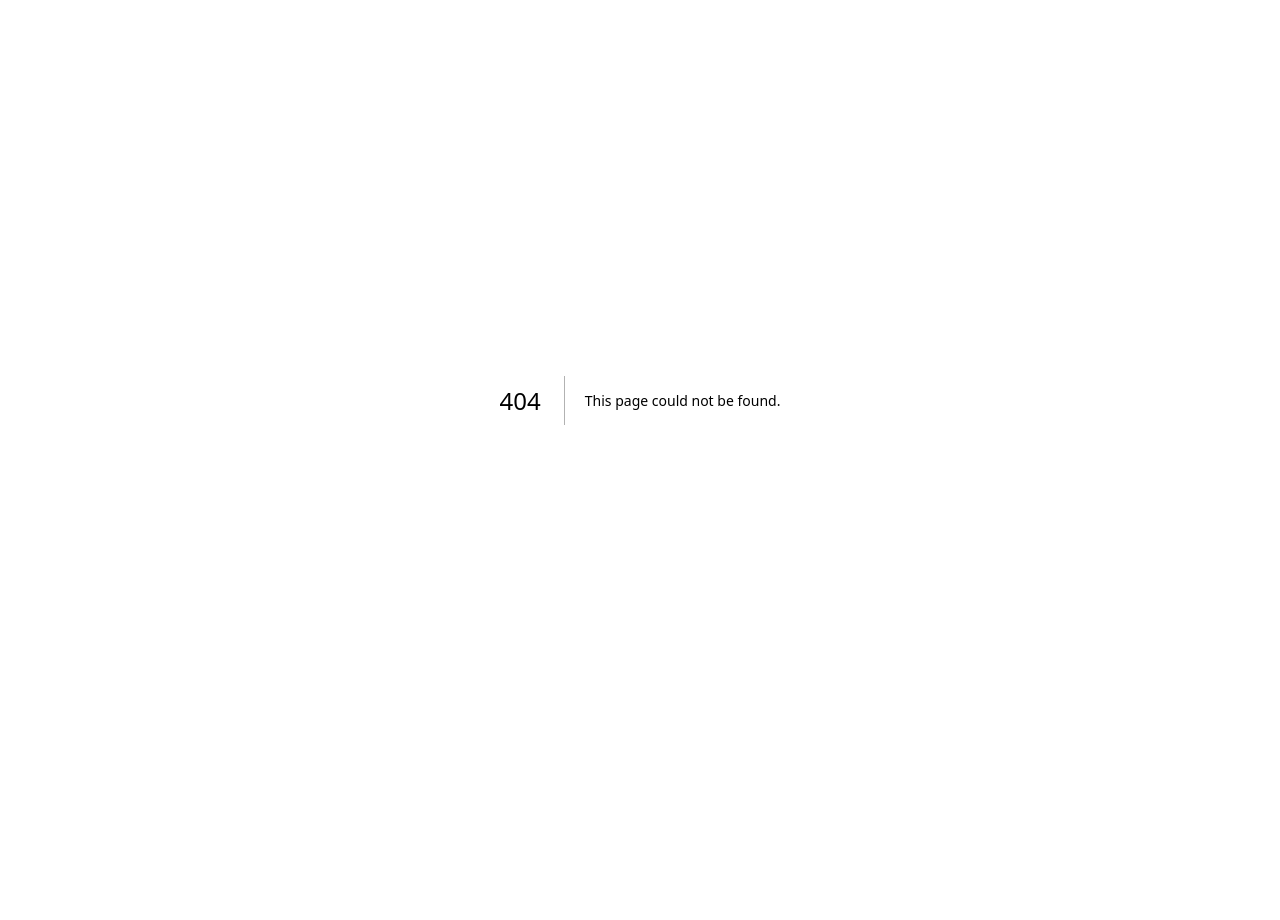
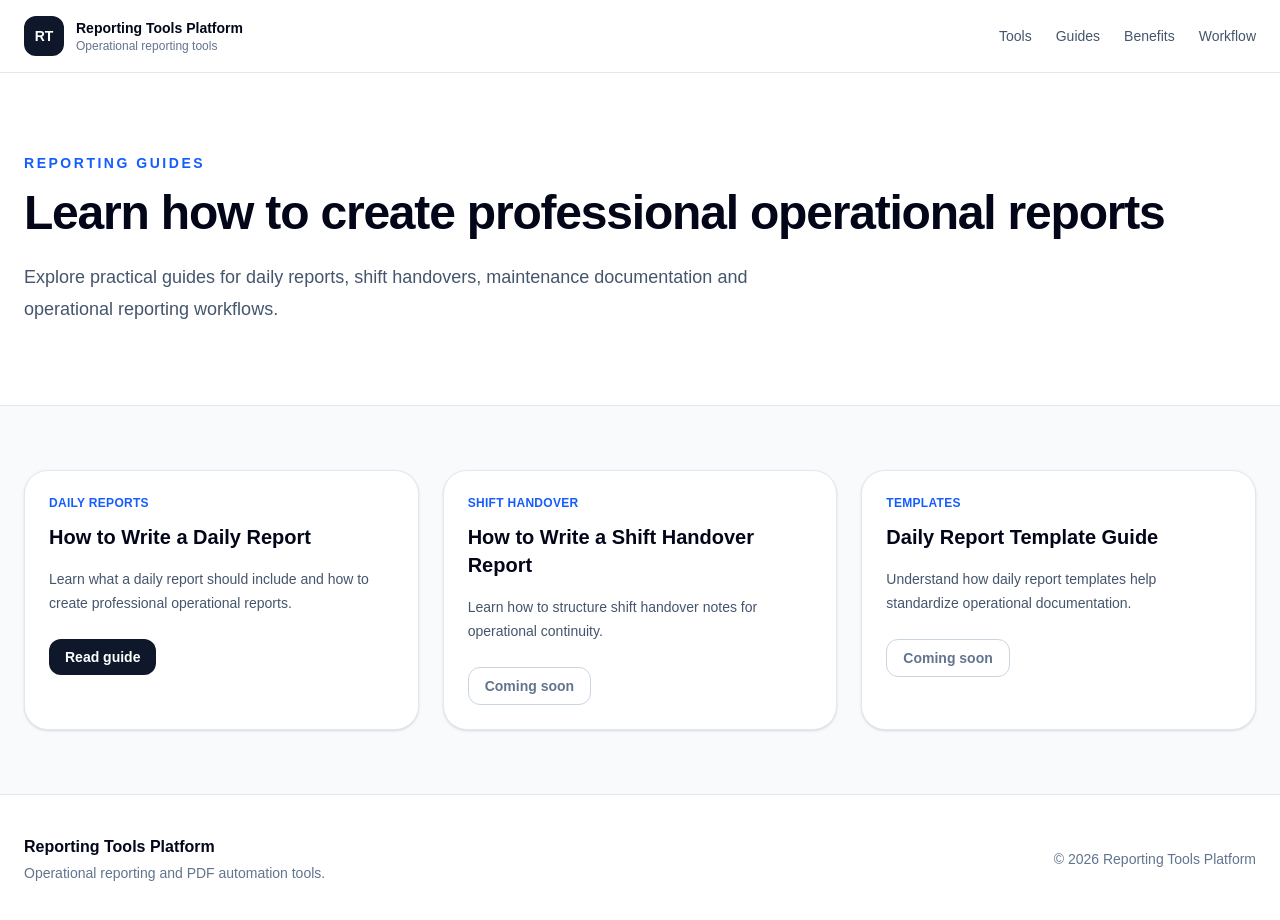
Before and after one commit to kike-Pinto/reporting-tools-platform, a Next.js app: page /guides in a window 1280 px wide. Before the commit this address had no page. Shown: the top 920 px of the page. Before the commit the page ends 800 px from the top, so only its background shows below. Built offline with nearby package versions, Linux system fonts and the light colour scheme.

Commit message:
Add guides directory page

```diff
--- /dev/null
+++ b/app/guides/page.tsx
@@ -0,0 +1,100 @@
+import type { Metadata } from 'next'
+import Link from 'next/link'
+
+import Footer from '@/components/layout/Footer'
+import Navbar from '@/components/layout/Navbar'
+
+export const metadata: Metadata = {
+  title: 'Reporting Guides',
+  description:
+    'Learn how to create professional operational reports, daily reports, shift handovers and maintenance documentation.',
+}
+
+const guides = [
+  {
+    title: 'How to Write a Daily Report',
+    description:
+      'Learn what a daily report should include and how to create professional operational reports.',
+    href: '/guides/how-to-write-a-daily-report',
+    category: 'Daily Reports',
+  },
+  {
+    title: 'How to Write a Shift Handover Report',
+    description:
+      'Learn how to structure shift handover notes for operational continuity.',
+    href: '#',
+    category: 'Shift Handover',
+  },
+  {
+    title: 'Daily Report Template Guide',
+    description:
+      'Understand how daily report templates help standardize operational documentation.',
+    href: '#',
+    category: 'Templates',
+  },
+]
+
+export default function GuidesPage() {
+  return (
+    <main className='min-h-screen bg-slate-50 text-slate-900'>
+      <Navbar />
+
+      <section className='border-b border-slate-200 bg-white'>
+        <div className='mx-auto max-w-7xl px-6 py-20'>
+          <p className='text-sm font-semibold uppercase tracking-[0.18em] text-blue-600'>
+            Reporting Guides
+          </p>
+
+          <h1 className='mt-4 text-5xl font-bold tracking-tight text-slate-950'>
+            Learn how to create professional operational reports
+          </h1>
+
+          <p className='mt-6 max-w-3xl text-lg leading-8 text-slate-600'>
+            Explore practical guides for daily reports, shift handovers,
+            maintenance documentation and operational reporting workflows.
+          </p>
+        </div>
+      </section>
+
+      <section className='mx-auto max-w-7xl px-6 py-16'>
+        <div className='grid gap-6 lg:grid-cols-3'>
+          {guides.map((guide) => (
+            <article
+              key={guide.title}
+              className='rounded-3xl border border-slate-200 bg-white p-6 shadow-sm'
+            >
+              <p className='text-xs font-semibold uppercase tracking-wide text-blue-600'>
+                {guide.category}
+              </p>
+
+              <h2 className='mt-3 text-xl font-bold text-slate-950'>
+                {guide.title}
+              </h2>
+
+              <p className='mt-4 text-sm leading-6 text-slate-600'>
+                {guide.description}
+              </p>
+
+              <div className='mt-6'>
+                {guide.href !== '#' ? (
+                  <Link
+                    href={guide.href}
+                    className='inline-flex items-center rounded-xl bg-slate-900 px-4 py-2 text-sm font-semibold text-white transition hover:bg-slate-800'
+                  >
+                    Read guide
+                  </Link>
+                ) : (
+                  <span className='inline-flex items-center rounded-xl border border-slate-300 px-4 py-2 text-sm font-semibold text-slate-500'>
+                    Coming soon
+                  </span>
+                )}
+              </div>
+            </article>
+          ))}
+        </div>
+      </section>
+
+      <Footer />
+    </main>
+  )
+}
--- a/components/layout/Navbar.tsx
+++ b/components/layout/Navbar.tsx
@@ -28,6 +28,13 @@ export default function Navbar() {
             Tools
           </Link>
 
+          <Link
+            href='/guides'
+            className='text-sm font-medium text-slate-600 transition hover:text-slate-950'
+          >
+            Guides
+          </Link>
+
           <a
             href='#benefits'
             className='text-sm font-medium text-slate-600 transition hover:text-slate-950'
```
